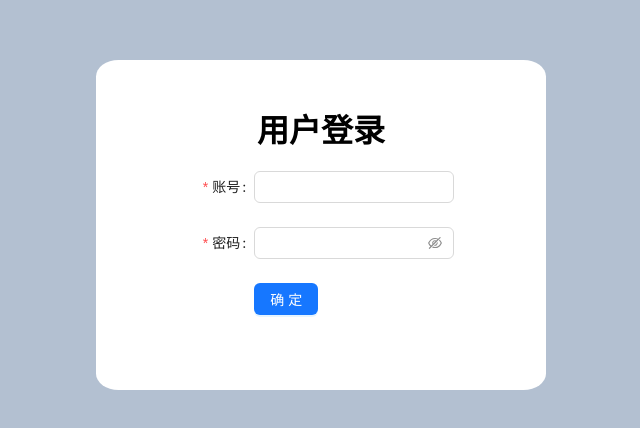
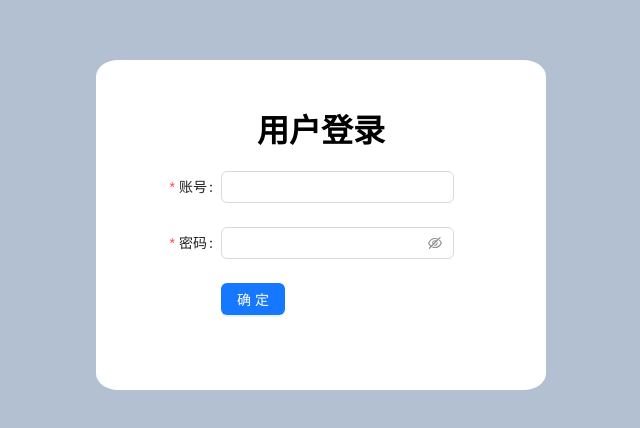
Before and after one commit to zyd806094224/WmsWebReact, a React (Create React App) app: page /#/ in a window 1280 px wide. Shown: the part 140-568 px from the top of the page, without its empty margins (294-934 px from the left). Built offline with nearby package versions, Linux system fonts and the light colour scheme.

Commit message:
登录页面样式调整

```diff
--- a/src/pages/login/Login.tsx
+++ b/src/pages/login/Login.tsx
@@ -27,8 +27,8 @@ export default class Login extends React.Component {
                         <h1 className={"login-title"}>用户登录</h1>
                         <Form
                             name="basic"
-                            labelCol={{span: 8}}
-                            wrapperCol={{span: 12}}
+                            labelCol={{span: 6}}
+                            wrapperCol={{span: 14}}
                             style={{maxWidth: 600}}
                             initialValues={{remember: true}}
                             onFinish={onFinish}
@@ -51,7 +51,7 @@ export default class Login extends React.Component {
                                 <Input.Password/>
                             </Form.Item>
 
-                            <Form.Item wrapperCol={{offset: 8, span: 16}}>
+                            <Form.Item wrapperCol={{offset: 6, span: 14}}>
                                 <Button type="primary" htmlType="submit">
                                     确定
                                 </Button>
```
